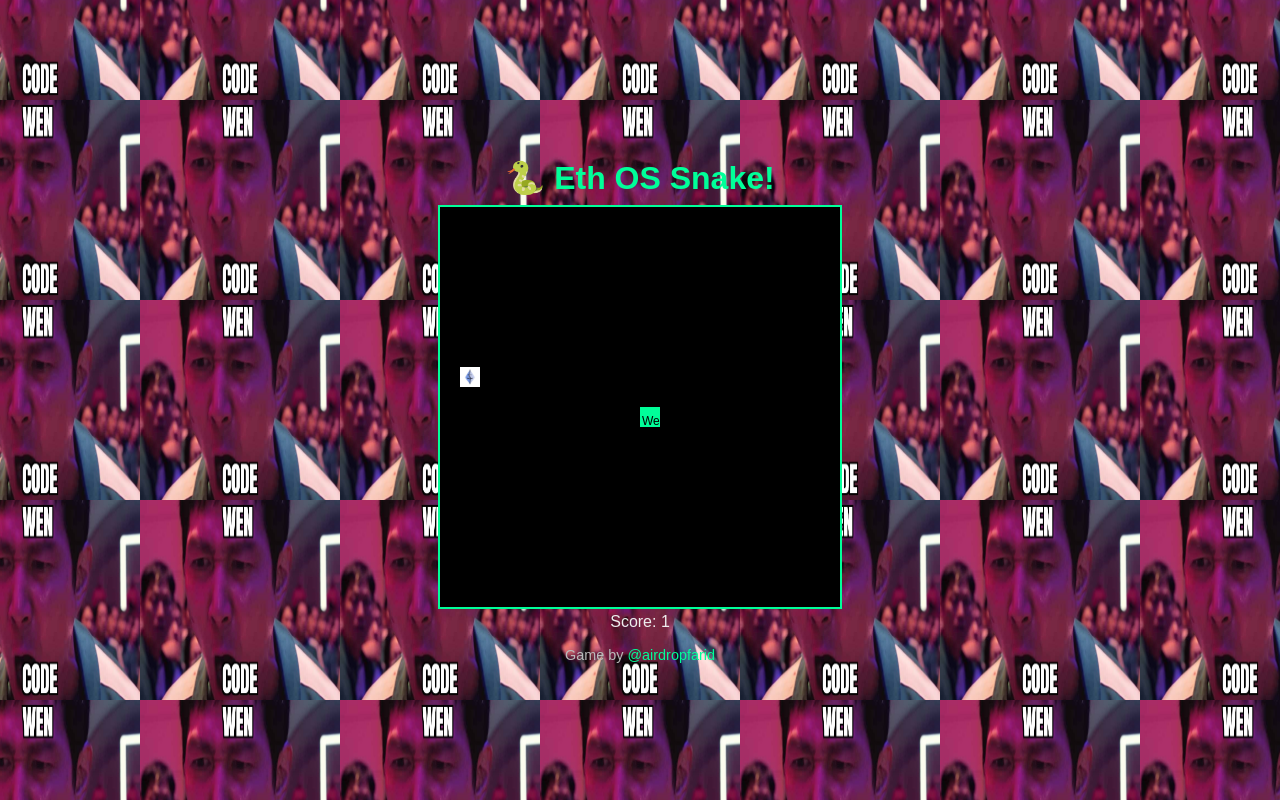
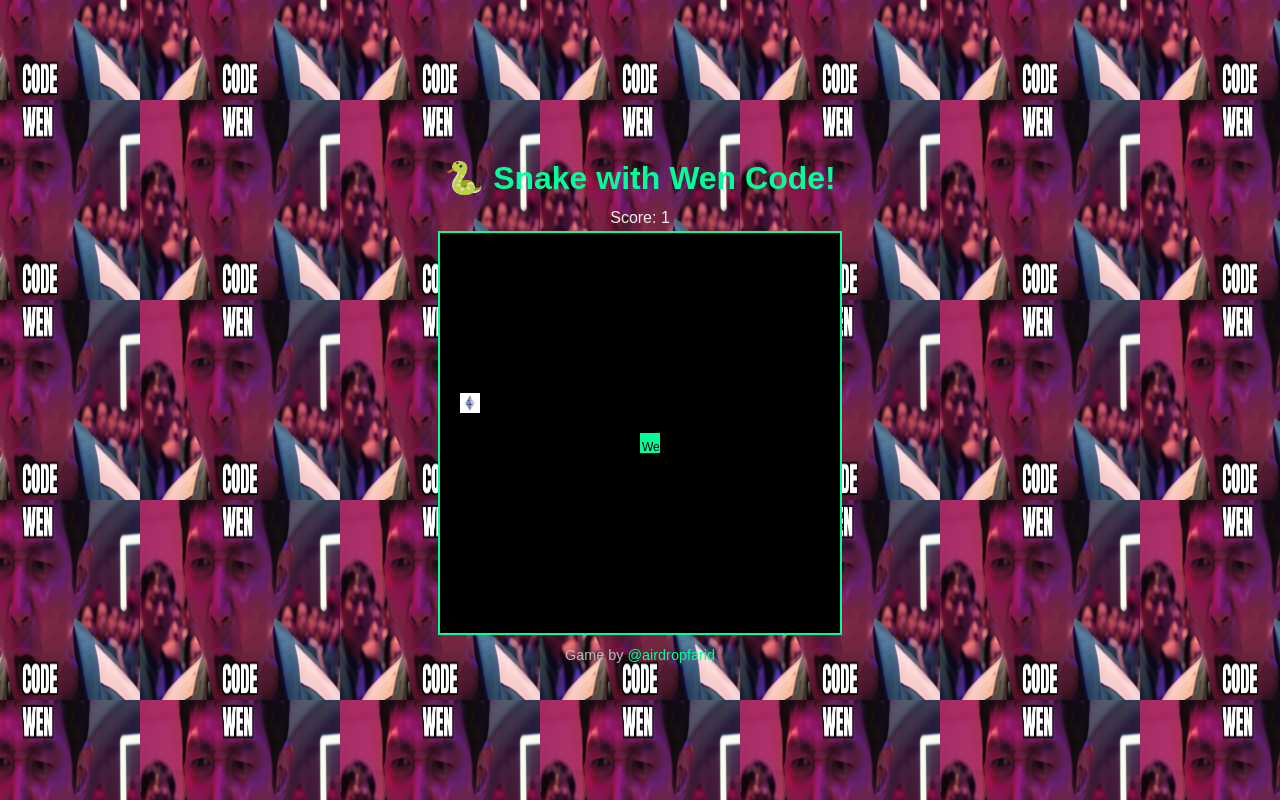
Before and after one commit to ikipardi/snake-ethos-game, a plain HTML site: page index.html in a window 1280 px wide. Drawn offline with Linux system fonts and the light colour scheme.

Commit message:
Update index.html

```diff
--- a/index.html
+++ b/index.html
@@ -6,14 +6,13 @@
   <link rel="stylesheet" href="style.css" />
 </head>
 <body>
-  <h1>🐍 Eth OS Snake!</h1>
+  <h1>🐍 Snake with Wen Code!</h1>
+  <p id="score">Score: 0</p>
   <canvas id="gameCanvas" width="400" height="400"></canvas>
-  <p id="score">Score: 0</p>
-
-  <script src="script.js"></script>
   <div class="credit">
     Game by <a href="https://x.com/AirdropFarid" target="_blank">@airdropfarid</a>
   </div>
+  <script src="script.js"></script>
+</body>
 
-</body>
 </html>
```
